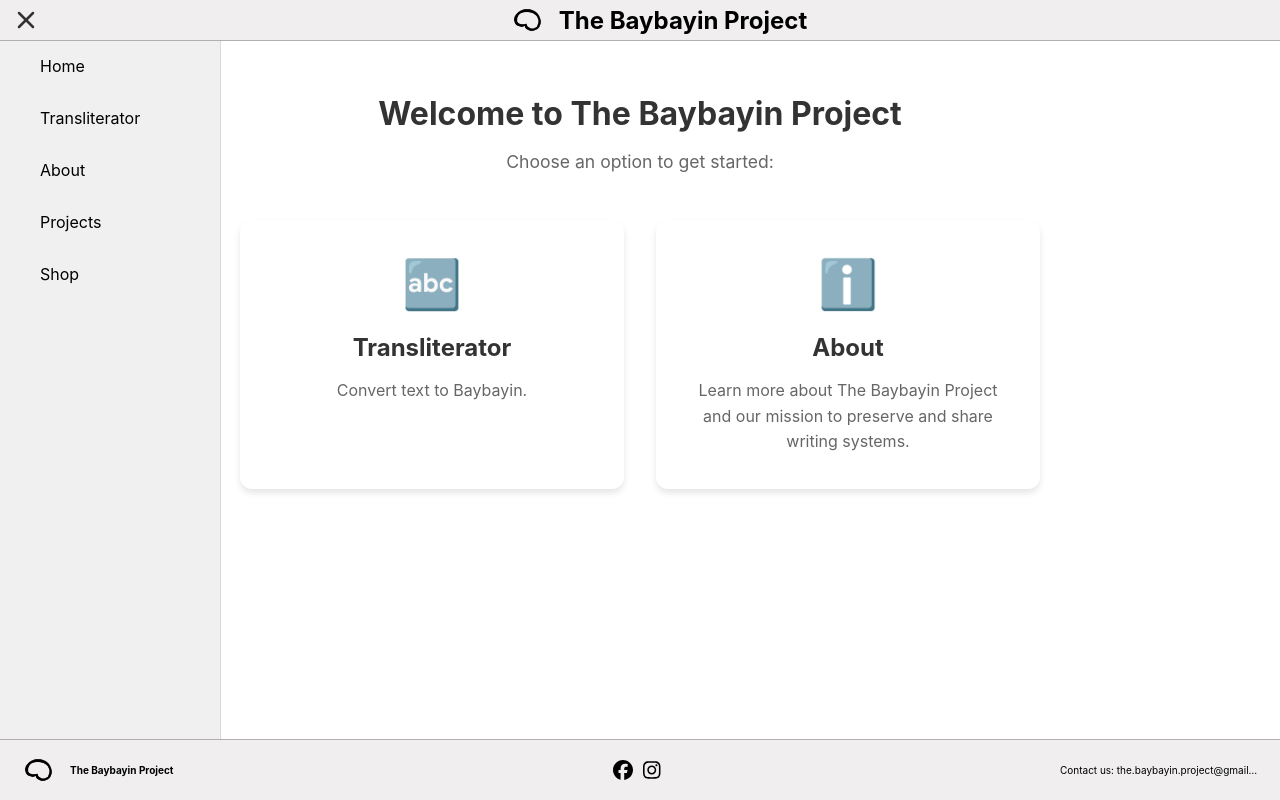
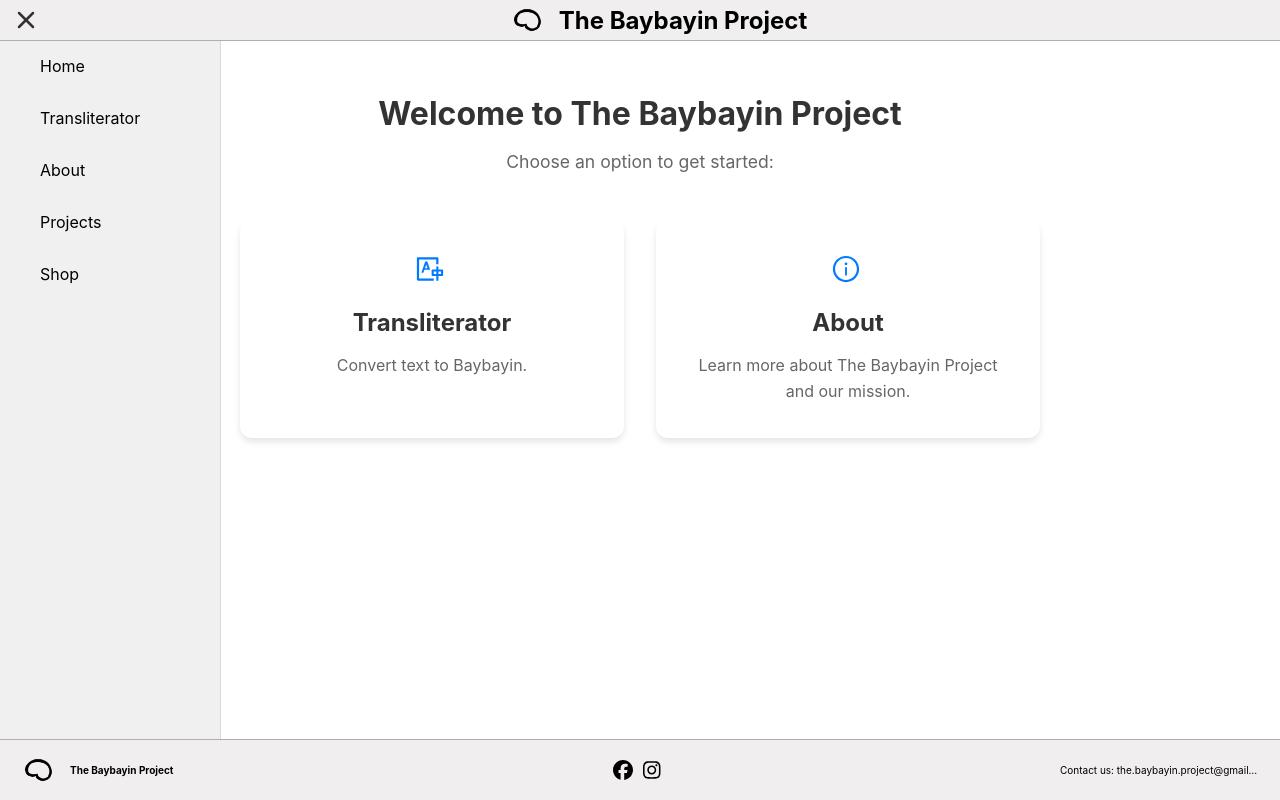
Before and after one commit to cmckinney-59/the-baybayin-project, a React (Vite) app: page / in a window 1280 px wide. Built offline with nearby package versions, Linux system fonts and the light colour scheme.

Commit message:
Add icons to home page and update about page

```diff
--- a/src/pages/HomePage.tsx
+++ b/src/pages/HomePage.tsx
@@ -1,4 +1,6 @@
 import { useNavigate } from "react-router-dom";
+import { AiOutlineTranslation, AiOutlineInfoCircle } from "react-icons/ai";
+
 import "./HomePage.css";
 
 export default function HomePage() {
@@ -19,18 +21,29 @@ export default function HomePage() {
 
       <div className="cards-container">
         <div className="nav-card" onClick={handleTransliteratorClick}>
-          <div className="card-icon">🔤</div>
+          <AiOutlineTranslation
+            style={{
+              marginRight: "5px",
+              width: "30px",
+              height: "30px",
+              color: "#007bff",
+            }}
+          />
           <h2>Transliterator</h2>
           <p>Convert text to Baybayin.</p>
         </div>
 
         <div className="nav-card" onClick={handleAboutClick}>
-          <div className="card-icon">ℹ️</div>
+          <AiOutlineInfoCircle
+            style={{
+              marginRight: "5px",
+              width: "30px",
+              height: "30px",
+              color: "#007bff",
+            }}
+          />
           <h2>About</h2>
-          <p>
-            Learn more about The Baybayin Project and our mission to preserve
-            and share writing systems.
-          </p>
+          <p>Learn more about The Baybayin Project and our mission.</p>
         </div>
       </div>
     </div>
```
